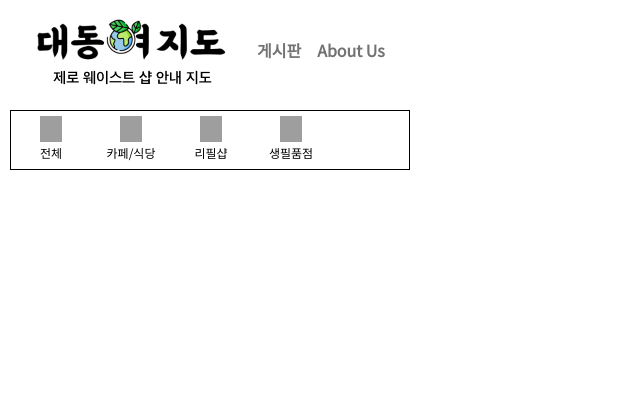
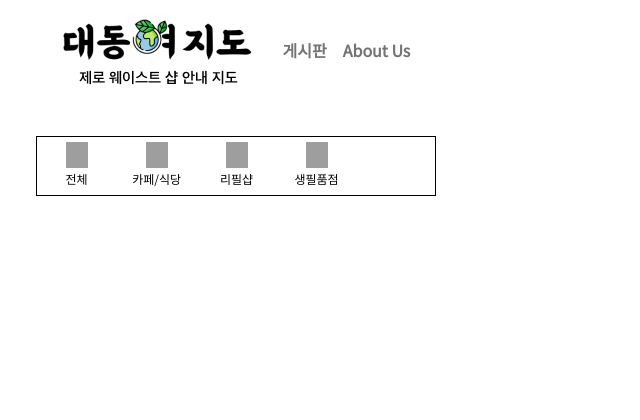
Before and after one commit to charles0328/ddymap, a Flask app: page / in a window 1280 px wide. Shown: the top 420 px of the page, without its empty margins (0-640 px from the left). Run offline with Flask 2, Linux system fonts and the light colour scheme; some libraries are stand-ins or nearby versions; grey boxes are pictures that could not be loaded.

Commit message:
카테고리바 위치 수정

```diff
--- a/templates/about.html
+++ b/templates/about.html
@@ -110,7 +110,7 @@
 </head>
 <body>
 <!-- HTML for Horizontal Menu -->
-<nav class="navbar navbar-expand-lg navbar-light">
+<nav style="margin-left: 2%" class="navbar navbar-expand-lg navbar-light">
     <div class="container-fluid">
         <a href="/">
             <img src={{ url_for('static', filename='images/logo.png') }} alt="logo">
@@ -139,7 +139,7 @@
         <div class="zero">
             <h1 class="display-6 fw-bold">일상 속 제로웨이스트</h1>
             <h1 class="display-6 fw-bold" style="margin-bottom: 30px">대동여지도에서 시작해보세요</h1>
-            <p class="col-md-9 fs-5" style="margin-bottom: 10px"><span><strong>지도는 우리의 삶을 반영합니다.</strong>< </span>대동여지도에서
+            <p class="col-md-9 fs-5" style="margin-bottom: 10px"><span><strong>지도는 우리의 삶을 반영합니다.</strong></span>대동여지도에서
                 그동안 몰랐던 내 근처의 제로웨이스트 상점들을
                 찾아보세요.</p>
             <p class="col-md-9 fs-5">제로웨이스트를 실천하는 방법은 생각보다 아주 다양하고 우리 근처에 있답니다!</p>
--- a/templates/board.html
+++ b/templates/board.html
@@ -314,7 +314,7 @@
 </head>
 <body>
 <!-- HTML for Horizontal Menu -->
-<nav class="navbar navbar-expand-lg navbar-light">
+<nav style="margin-left: 2%" class="navbar navbar-expand-lg navbar-light">
     <div class="container-fluid">
         <a href="/">
             <img src={{ url_for('static', filename='images/logo.png') }} alt="logo">
--- a/templates/index.html
+++ b/templates/index.html
@@ -191,7 +191,7 @@
 </head>
 <body>
 <!-- HTML for Horizontal Menu -->
-<nav class="navbar navbar-expand-lg navbar-light">
+<nav style="margin-left: 2%" class="navbar navbar-expand-lg navbar-light">
     <div class="container-fluid">
         <a href="/">
             <img src={{ url_for('static', filename='images/logo.png') }} alt="logo">
@@ -216,7 +216,7 @@
     <!-- 지도가 표시될 div -->
     <div id="map" style="width:100%;height:1000px;"></div>
     <!-- 지도 위에 표시될 마커 카테고리 -->
-    <div class="category">
+    <div style="margin-left: 2%; margin-top: 2%" class="category">
         <ul>
             <li id="allMenu" onclick="changeMarker('all')">
                 <span class="ico_comm ico_all"></span>
```
